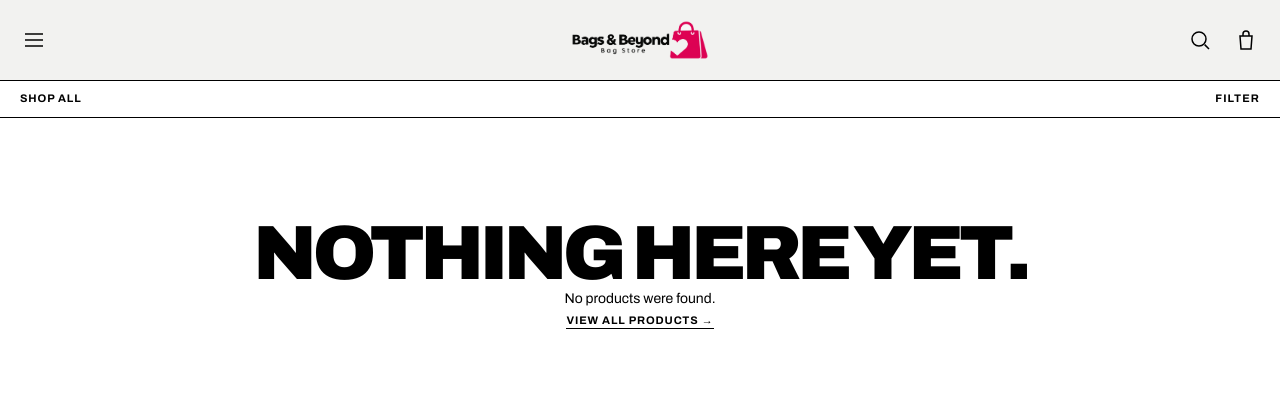
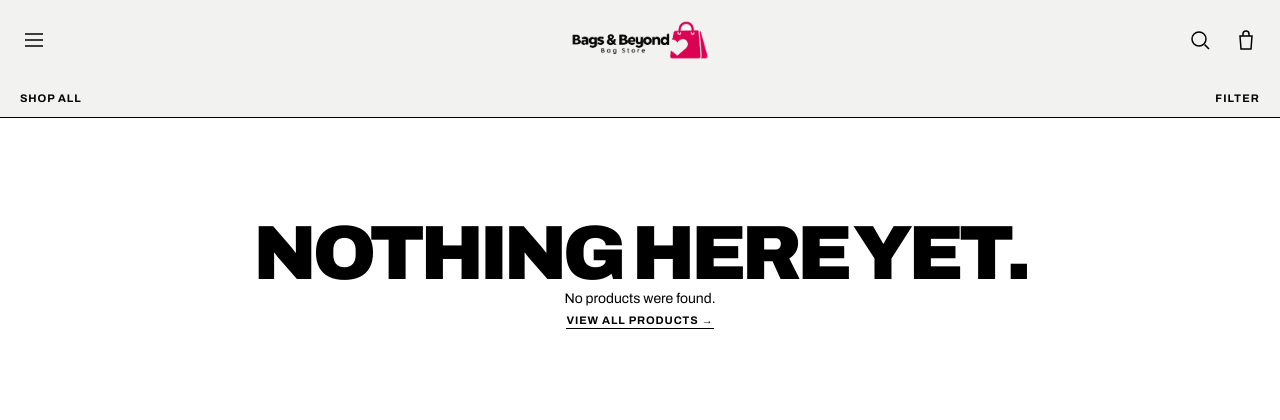
Before and after one commit to Heisj-dev/bag_store, a Django app: page / in a window 1280 px wide. Shown: the top 420 px of the page. Run offline with Django 5.2, Linux system fonts and the light colour scheme; data that the repository does not hold is empty.

Commit message:
style edits

```diff
--- a/store/static/store/css/style.css
+++ b/store/static/store/css/style.css
@@ -72,7 +72,7 @@ main {
     background: #f2f2f0;
     color: #000000;
 
-    border-bottom: 1px solid #000000;
+    box-shadow: 0 3px 0 0 #f2f2f0;
 }
 
 .icon-button {
@@ -393,6 +393,8 @@ main {
     align-items: center;
     justify-content: space-between;
 
+    background: #f2f2f0;
+
     border-bottom: 1px solid #000000;
 }
 
@@ -2206,7 +2208,7 @@ main {
 
     border-bottom: 1px solid #000000;
 
-    background: #ffffff;
+    background: #f2f2f0;
 
     color: #000000;
 }
```
